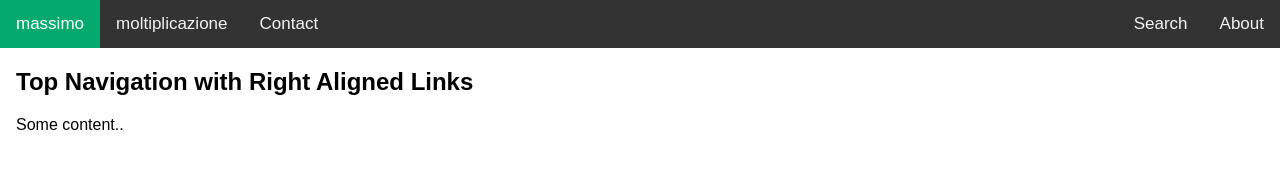
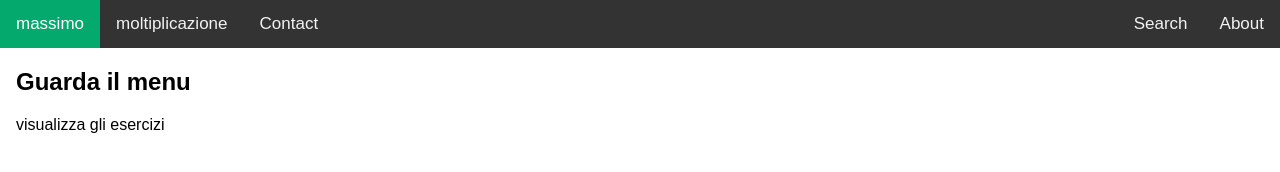
Before and after one commit to christianazi/tpsit, a plain HTML site: page main.html in a window 1280 px wide. Drawn offline with Linux system fonts and the light colour scheme.

Commit message:
Update main.html

```diff
--- a/main.html
+++ b/main.html
@@ -50,8 +50,8 @@ body {
 </div>
 
 <div style="padding-left:16px">
-  <h2>Top Navigation with Right Aligned Links</h2>
-  <p>Some content..</p>
+  <h2>Guarda il menu</h2>
+  <p>visualizza gli esercizi</p>
 </div>
 
 </body>
```
